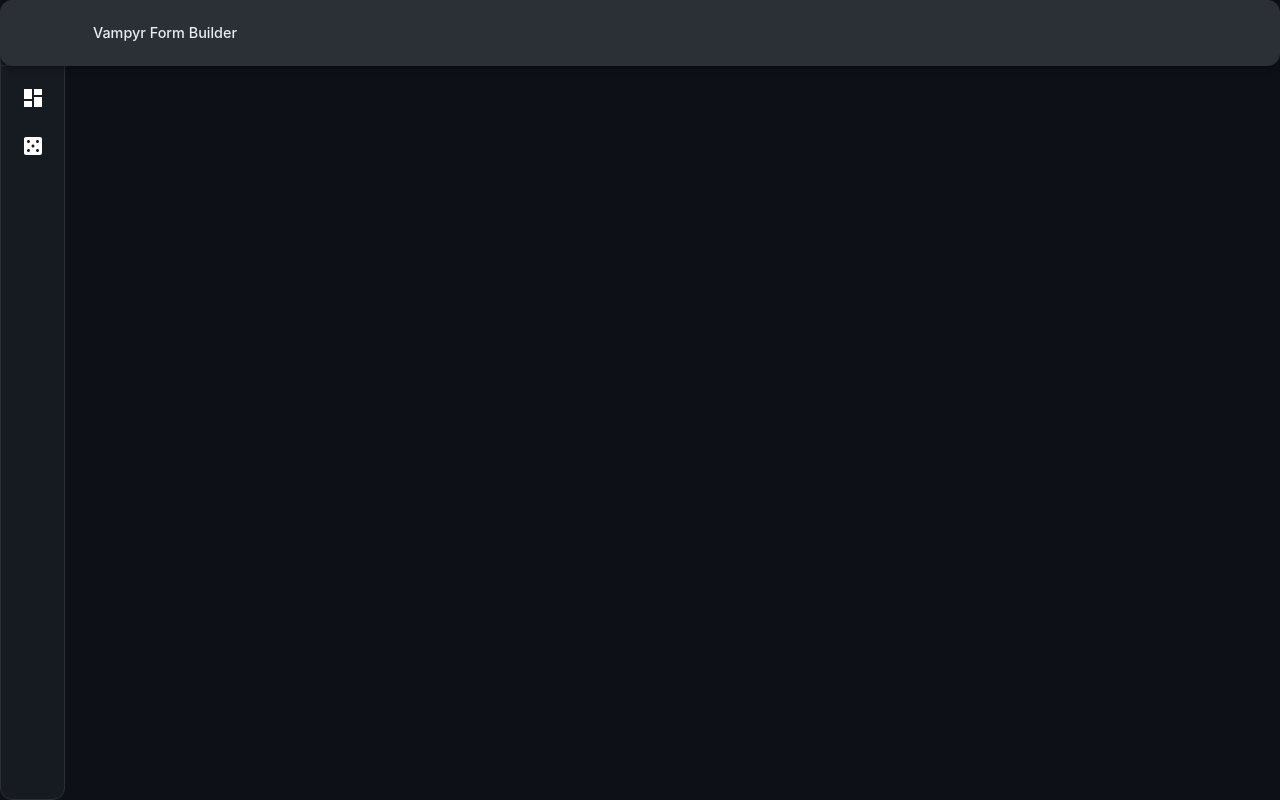
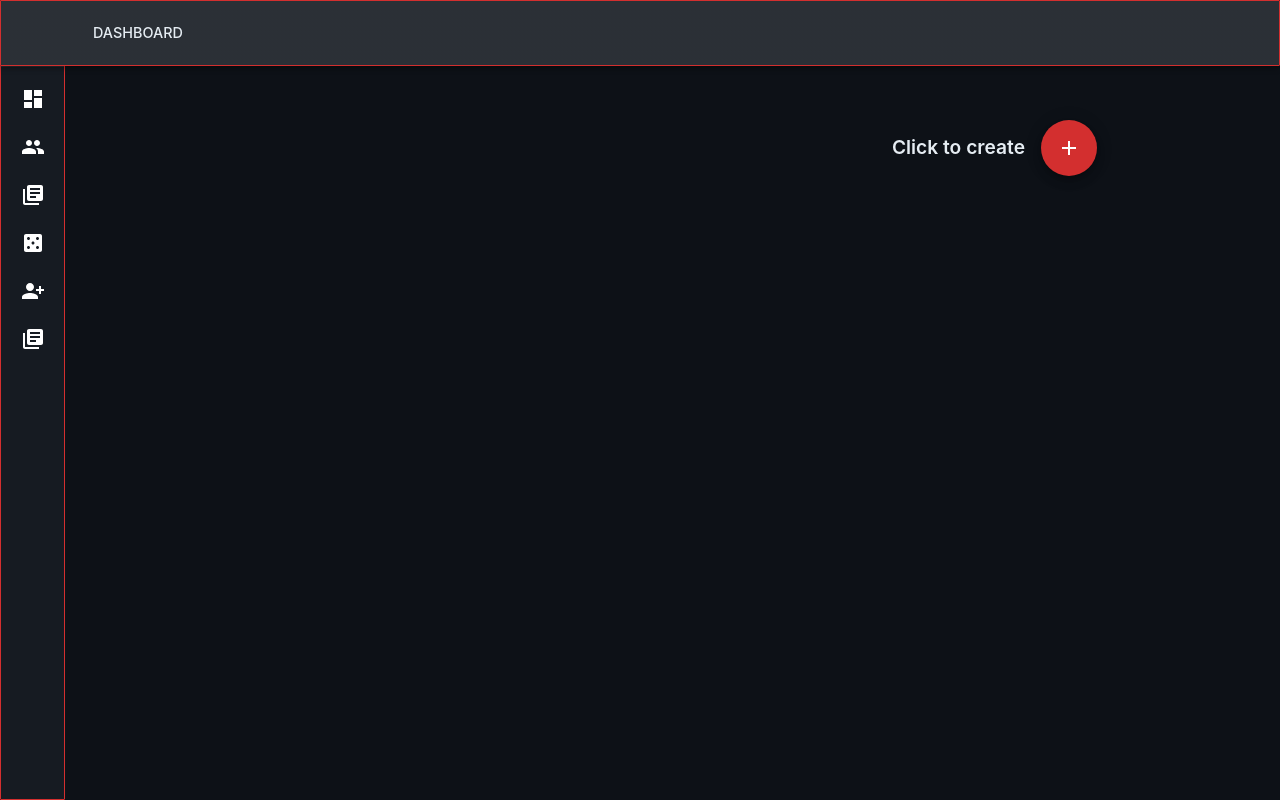
Before and after one commit to Leozenbergs/vampyr-form-builder, a React (Vite) app: page /dashboard in a window 1280 px wide. Built offline with nearby package versions, Linux system fonts and the light colour scheme; some icons are missing.

Commit message:
feat: implement new routes, refactor and rename main pages and routes

```diff
--- a/src/components/app/ApplicationBar.tsx
+++ b/src/components/app/ApplicationBar.tsx
@@ -16,8 +16,8 @@ import ListItem from '@mui/material/ListItem';
 import ListItemButton from '@mui/material/ListItemButton';
 import ListItemIcon from '@mui/material/ListItemIcon';
 import ListItemText from '@mui/material/ListItemText';
-import { Casino, Dashboard } from '@mui/icons-material';
-import { useNavigate } from 'react-router-dom';
+// import { Casino, Dashboard } from '@mui/icons-material'; // Removed as icons are now dynamic
+import { useLocation, useNavigate } from 'react-router-dom';
 import { routes } from '../../router/routes';
 
 const drawerWidth = 240;
@@ -64,6 +64,7 @@ const AppBar = styled(MuiAppBar, {
     easing: theme.transitions.easing.sharp,
     duration: theme.transitions.duration.leavingScreen,
   }),
+  border: "1px solid #d32f2f !important",
   variants: [
     {
       props: ({ open }) => open,
@@ -106,6 +107,7 @@ const Drawer = styled(MuiDrawer, { shouldForwardProp: (prop) => prop !== 'open'
 
 export const ApplicationBar = ({ children }: { children: React.ReactNode }) => {
   const navigate = useNavigate()
+  const location = useLocation()
   const theme = useTheme();
   const [visibility, setVisibility] = React.useState(false);
   const handleDrawerOpen = () => {
@@ -135,18 +137,21 @@ export const ApplicationBar = ({ children }: { children: React.ReactNode }) => {
           >
             <MenuIcon />
           </IconButton>
-          <Typography variant="h6" noWrap component="div">
-            Vampyr Form Builder
+          <Typography variant="h6" noWrap component="b">
+            {location.pathname.replace("/", "").toUpperCase() || "HOME"}
           </Typography>
         </Toolbar>
       </AppBar>
       <Drawer variant="permanent" open={visibility}>
         <DrawerHeader>
+          <Typography variant="h4" noWrap component="div">
+            Vampyr Requiem
+          </Typography>
           <IconButton onClick={handleDrawerClose}>
             {theme.direction === 'rtl' ? <ChevronRightIcon /> : <ChevronLeftIcon />}
           </IconButton>
         </DrawerHeader>
-        <Divider />
+        <Divider style={{ borderTop: `1px solid ${theme.palette.primary.dark}` }} />
         <List>
           {routes.map((item, index) => (
             <ListItem key={index} disablePadding sx={{ display: 'block' }} onClick={() => navigate(item.route)}>
@@ -180,7 +185,7 @@ export const ApplicationBar = ({ children }: { children: React.ReactNode }) => {
                         },
                   ]}
                 >
-                  {item?.text === 'Home' ? <Dashboard /> : <Casino />}
+                  {item.icon && <item.icon />}
                 </ListItemIcon>
                 <ListItemText
                   primary={item?.text}
--- /dev/null
+++ b/src/pages/Dashboard.tsx
@@ -0,0 +1,60 @@
+import { Box, Container, Fab, Grid, Stack, Tooltip, Typography } from '@mui/material';
+import CharacterCard from '../components/cards/CharacterCard';
+import { Add } from '@mui/icons-material';
+import { useNavigate } from 'react-router-dom';
+
+type CharacterCardProps = {
+  item: {
+    name: string;
+    description: string;
+  }
+}
+
+function Dashboard() {
+  const navigate = useNavigate()
+  const currentChars = localStorage.getItem("characters") ?? "[]"
+
+  return (
+    <Container
+      sx={{
+        minWidth: '80vw',
+        minHeight: "70vh"
+      }}
+    >
+      <Grid container spacing={2}>
+        <Grid size={8} />
+        <Grid size={4}>
+          <Box
+            sx={{
+              display: 'flex',
+              flexDirection: 'row', // or 'column', 'row-reverse', 'column-reverse'
+              justifyContent: 'end', // or 'flex-start', 'flex-end', 'space-between', 'space-around', 'space-evenly'
+              alignItems: 'center', // or 'flex-start', 'flex-end', 'stretch', 'baseline'
+              gap: 2, // Spacing between items
+            }}
+          >
+            <Typography variant="h4">Click to create</Typography>
+            <Tooltip title="Create a new character">
+              <Fab
+                color="primary"
+                aria-label="add"
+                onClick={() => navigate("/create")}
+              >
+                <Add />
+              </Fab>
+            </Tooltip>
+          </Box>
+        </Grid>
+      </Grid>
+      <Stack direction="column" spacing={2}>
+        <Stack direction="row" spacing={2}>
+          { JSON.parse(currentChars).map((item: CharacterCardProps['item'], index: number) =>
+            <CharacterCard key={index} item={item} />
+          ) }
+        </Stack>
+      </Stack>
+    </Container>
+  );
+}
+
+export default Dashboard;
--- /dev/null
+++ b/src/pages/Documentation.tsx
@@ -0,0 +1,12 @@
+
+
+function Documentation() {
+  return (
+    <div>
+      <h1>Documentation Page</h1>
+      <p>This is the documentation page.</p>
+    </div>
+  );
+}
+
+export default Documentation;
--- /dev/null
+++ b/src/pages/NotFound.tsx
@@ -0,0 +1,9 @@
+function NotFound() {
+  return (
+    <div>
+      <h1>404 - Not Found</h1>
+      <p>The page you are looking for does not exist.</p>
+    </div>
+  );
+}
+export default NotFound;
--- /dev/null
+++ b/src/pages/campaign/Campaigns.tsx
@@ -0,0 +1,18 @@
+import { Box, Container, Typography } from "@mui/material";
+
+
+
+function Campaigns() {
+  return (
+    <Container>
+      <Box my={4}>
+        <Typography variant="h4" component="h1" gutterBottom>
+          Campaigns Page
+        </Typography>
+        {/* Add your campaigns page content here */}
+      </Box>
+    </Container>
+  );
+}
+
+export default Campaigns;
--- a/src/pages/HomePage.tsx
+++ b/src/pages/character/Characters.tsx
@@ -1,5 +1,5 @@
 import { Box, Container, Fab, Grid, Stack, Tooltip, Typography } from '@mui/material';
-import CharacterCard from '../components/cards/CharacterCard';
+import CharacterCard from '../../components/cards/CharacterCard';
 import { Add } from '@mui/icons-material';
 import { useNavigate } from 'react-router-dom';
 
@@ -10,7 +10,7 @@ type CharacterCardProps = {
   }
 }
 
-function HomePage() {
+function Characters() {
   const navigate = useNavigate()
   const currentChars = localStorage.getItem("characters") ?? "[]"
 
@@ -57,4 +57,4 @@ function HomePage() {
   );
 }
 
-export default HomePage;
+export default Characters;
--- a/src/pages/character/CreationPage.tsx
+++ b/src/pages/character/CreateCharacter.tsx
@@ -1,7 +1,7 @@
 import { Container } from '@mui/material';
 import CharacterSheetForm from '../../views/CreationView';
 
-function CreationPage() {
+function CreateCharacter() {
   return (
     <Container
       sx={{
@@ -14,4 +14,4 @@ function CreationPage() {
   );
 }
 
-export default CreationPage
+export default CreateCharacter
--- a/src/plugins/theme.ts
+++ b/src/plugins/theme.ts
@@ -57,8 +57,8 @@ const theme = createTheme({
       styleOverrides: {
         root: {
           backgroundColor: "#161b22",
-          borderRadius: "12px",
-          border: "1px solid #2c2f33",
+          borderRadius: "1px",
+          border: "1px solid #d32f2f !important",
         },
       },
     },
--- a/src/router/ApplicationRoutes.tsx
+++ b/src/router/ApplicationRoutes.tsx
@@ -1,15 +1,24 @@
-import { Route, Routes } from "react-router-dom"
-import HomePage from "../pages/HomePage"
-import RollsPage from "../pages/RollsPage"
-import CreationPage from "../pages/character/CreationPage"
+import { Navigate, Route, Routes } from "react-router-dom"
+import Dashboard from "../pages/Dashboard"
+import Rolls from "../pages/RollsPage"
+import CreateCharacter from "../pages/character/CreateCharacter"
+import Characters from "../pages/character/Characters"
+import Campaigns from "../pages/campaign/Campaigns"
+import Documentation from "../pages/Documentation"
+import NotFound from "../pages/NotFound"
 
 
 export const ApplicationRoutes = () => {
   return (
     <Routes>
-      <Route path="/" element={<HomePage />} />
-      <Route path="/rolls" element={<RollsPage />} />
-      <Route path="/create" element={<CreationPage />} />
+      <Route path="/" element={<Navigate to="/dashboard" replace />} />
+      <Route path="/dashboard" element={<Dashboard />}  />
+      <Route path="/characters" element={<Characters />} />
+      <Route path="/campaigns" element={<Campaigns />} />
+      <Route path="/rolls" element={<Rolls />} />
+      <Route path="/characters/create" element={<CreateCharacter />} />
+      <Route path="/documentation" element={<Documentation />} />
+      <Route path="*" element={<NotFound />} />
     </Routes>
   )
 }
--- a/src/router/routes.ts
+++ b/src/router/routes.ts
@@ -1,4 +1,10 @@
+import { Casino, Dashboard, Group, LibraryBooks, PersonAddAlt1 } from "@mui/icons-material";
+
 export const routes = [
-  {text: 'Home', route: "/"},
-  {text: 'Rolls', route: "/rolls"}
+  {text: 'Dashboard', route: "/", icon: Dashboard},
+  {text: 'Characters', route: "/characters", icon: Group},
+  {text: 'Campaigns', route: "/campaigns", icon: LibraryBooks},
+  {text: 'Dice Rolls', route: "/rolls", icon: Casino},
+  {text: 'Create character', route: "/characters/create", icon: PersonAddAlt1},
+  {text: 'Documentation', route: "/documentation", icon: LibraryBooks},
 ]
```
Also changed, not shown: src/pages/campaign/CreateCampaign.tsx (added, +16 -0 lines).
